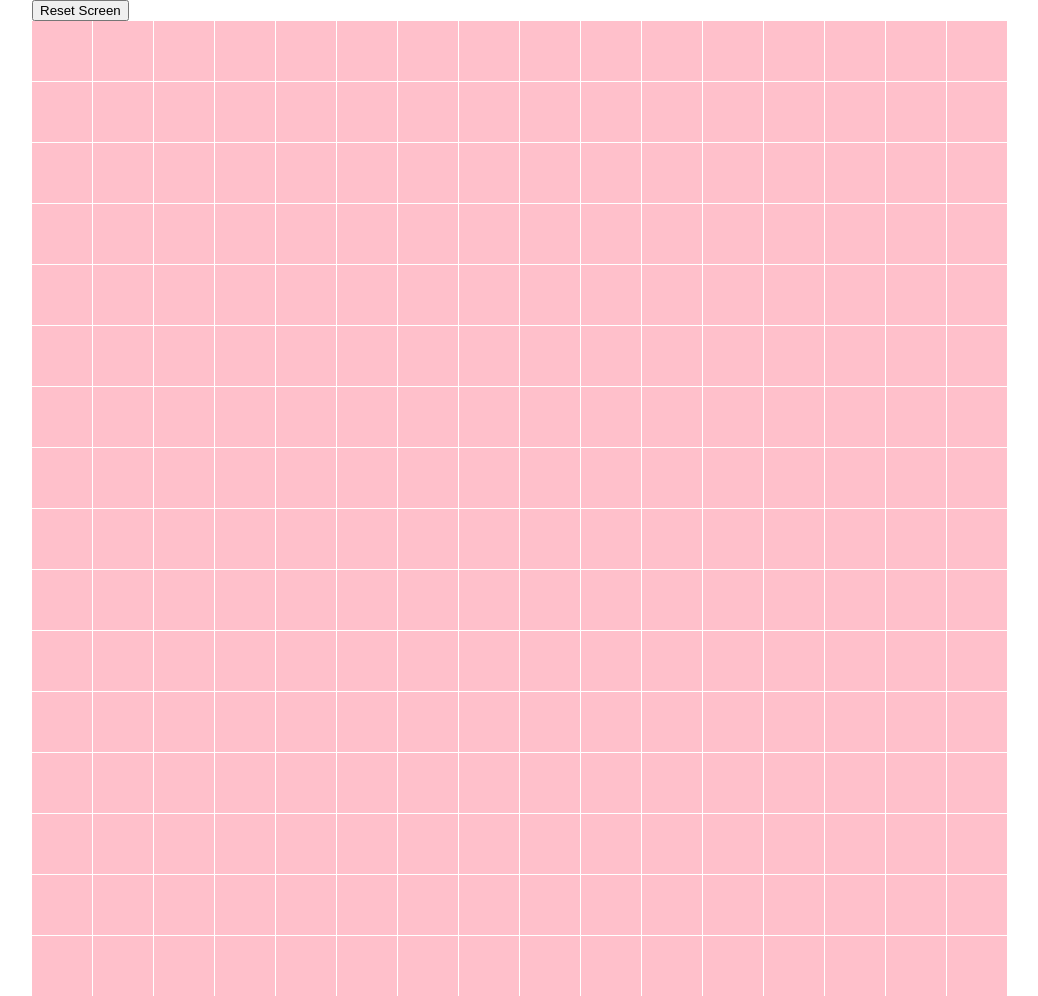
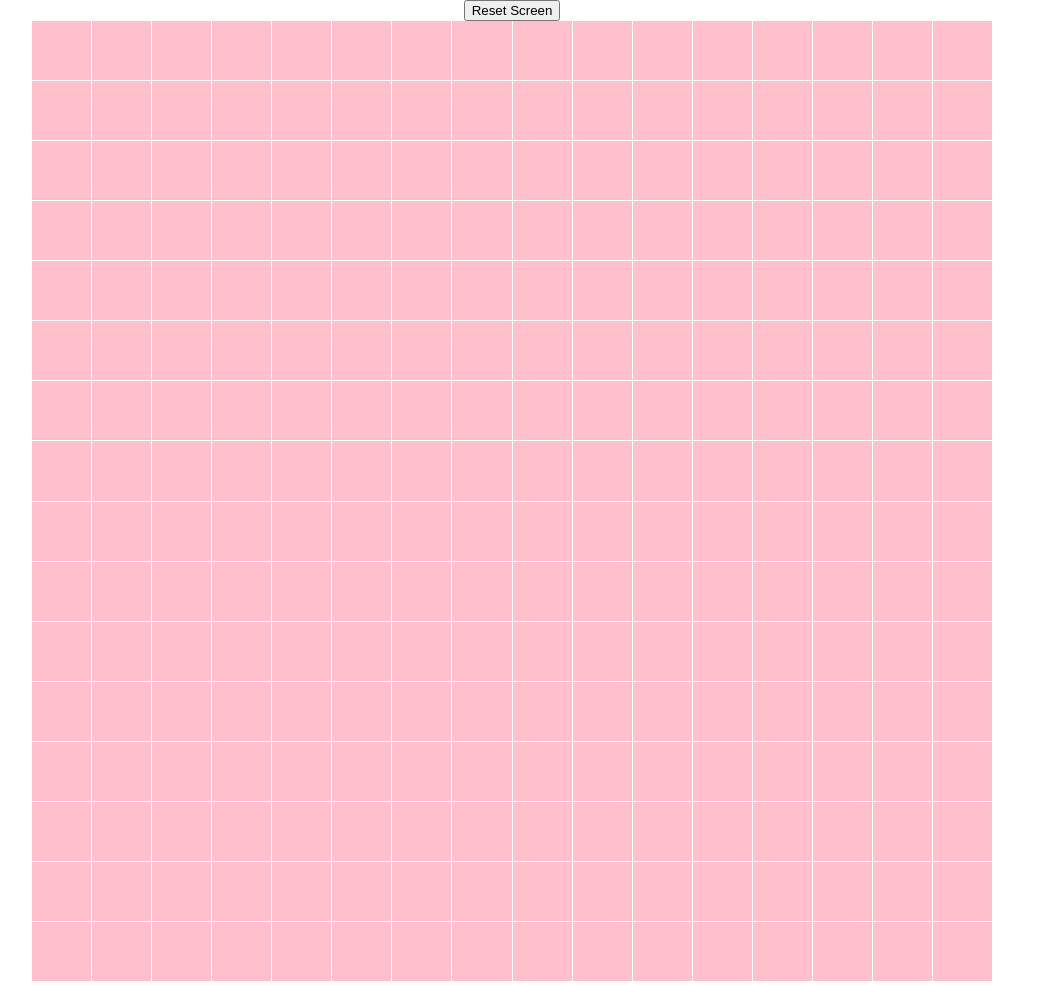
Before and after one commit to KaiVandivier/etch-a-sketch, a plain HTML site: page index.html in a window 1280 px wide. Shown: the whole page, without its empty margins (128-1166 px from the left). Drawn offline with Linux system fonts and the light colour scheme.

Commit message:
Add grid size specification

```diff
--- a/script.js
+++ b/script.js
@@ -3,7 +3,8 @@ function drawScreen(edgeLength) {
   const body = document.querySelector('body');
   const gridContainer = document.createElement('div');
   gridContainer.setAttribute('id', 'grid-container');
-  // TODO: set grid styles to fit right
+  gridContainer.style.gridTemplateColumns = `repeat(${edgeLength}, 1fr)`;
+  gridContainer.style.gridTemplateRows = `repeat(${edgeLength}, 1fr)`;
   for (i=0; i<(edgeLength ** 2); i++) {
     const newSquare = document.createElement('div');
     newSquare.classList.add('square');
--- a/styles.css
+++ b/styles.css
@@ -4,13 +4,15 @@ body {
 }
 
 #reset {
-  text-align: center;
+  display: block;
+  margin: 0 auto;
 }
 
 #grid-container {
-  width: 100%;
+  width: 960px;
+  height: 960px;
   display: grid;
-  grid-template: repeat(16, 60px) / repeat(16, 60px);
+  /* grid-template: repeat(16, 60px) / repeat(16, 60px); */
   grid-gap: 1px;
 }
 
```
